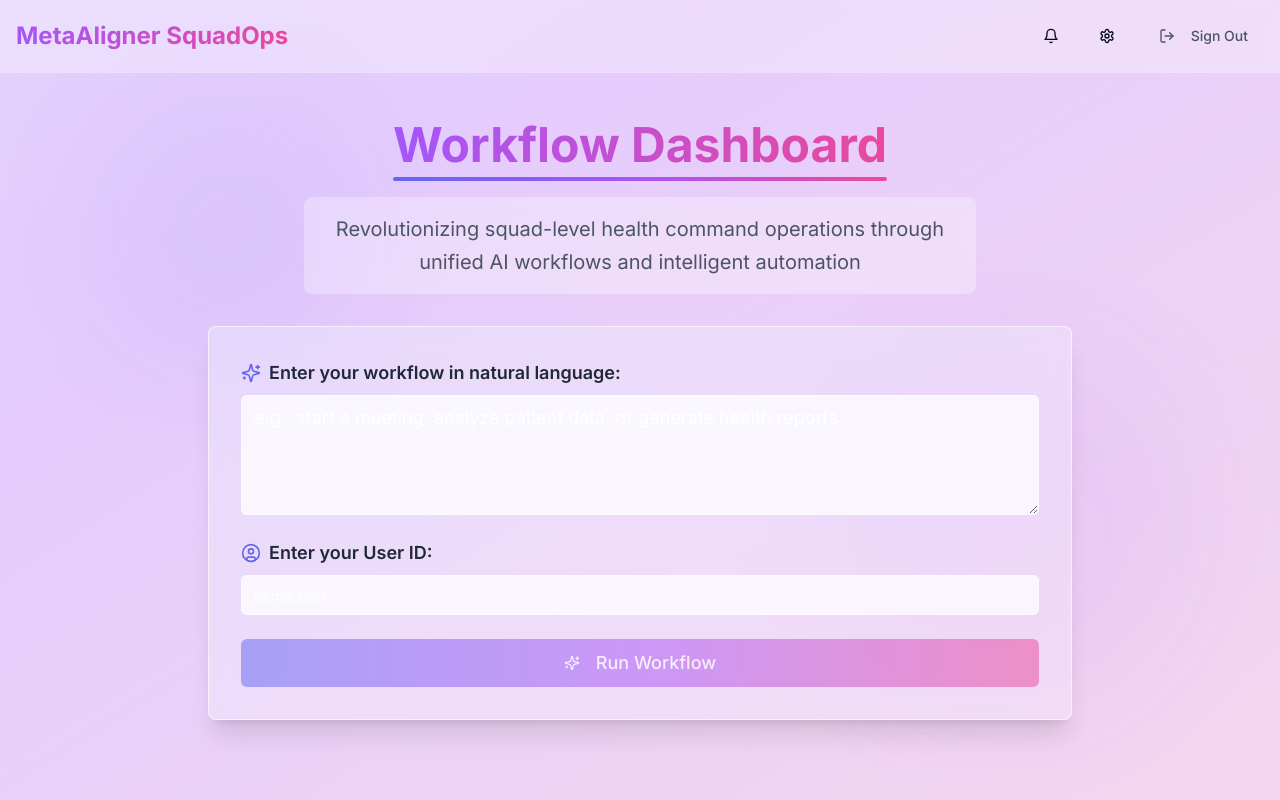
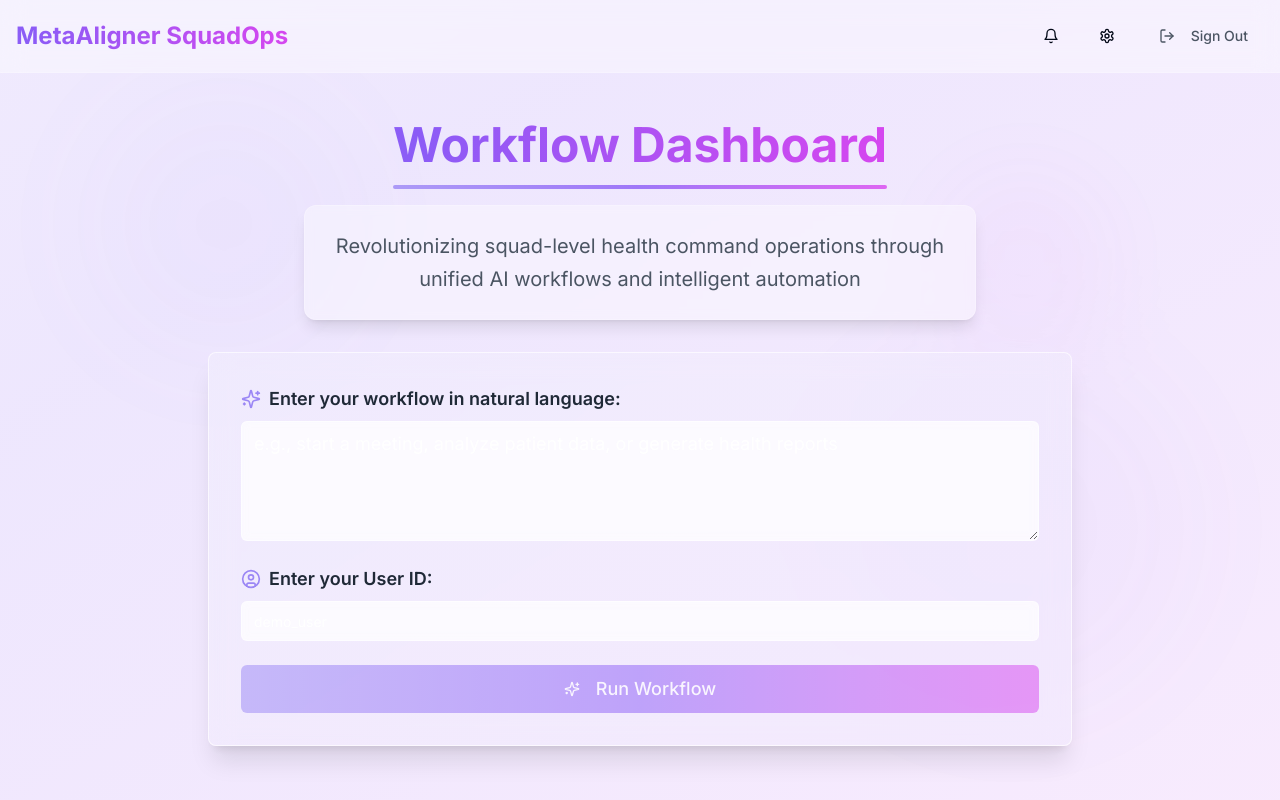
Before and after one commit to Dropio12/lovable-explainability-hub, a React (Vite) app: page / in a window 1280 px wide. Built offline with nearby package versions, Linux system fonts and the light colour scheme.

Commit message:
Refactor UI styling
Improve UI styling to balance professional modern design with a playful, hackathon-inspired aesthetic.

```diff
--- a/src/pages/Index.tsx
+++ b/src/pages/Index.tsx
@@ -52,17 +52,18 @@ const Index = () => {
 
   return (
     <div className="min-h-screen relative overflow-hidden">
-      {/* Animated background */}
-      <div className="absolute inset-0 bg-gradient-to-br from-primary/20 via-secondary/30 to-accent/20 animate-gradient" />
+      {/* Animated background with softer gradient */}
+      <div className="absolute inset-0 bg-gradient-to-br from-primary/10 via-secondary/15 to-accent/10 animate-gradient" />
 
-      {/* Decorative elements */}
-      <div className="absolute top-0 left-0 w-full h-full opacity-30">
-        <div className="absolute top-20 left-20 w-72 h-72 bg-primary/30 rounded-full blur-3xl animate-pulse" />
-        <div className="absolute bottom-20 right-20 w-96 h-96 bg-secondary/30 rounded-full blur-3xl animate-pulse" />
+      {/* Decorative elements with professional feel */}
+      <div className="absolute top-0 left-0 w-full h-full opacity-20">
+        <div className="absolute top-20 left-20 w-72 h-72 bg-primary/20 rounded-full blur-3xl animate-pulse" />
+        <div className="absolute bottom-20 right-20 w-96 h-96 bg-secondary/20 rounded-full blur-3xl animate-pulse" />
+        <div className="absolute top-40 right-40 w-48 h-48 bg-accent/20 rounded-full blur-2xl animate-pulse" />
       </div>
 
-      {/* Header/Navigation */}
-      <header className="relative border-b border-white/10 backdrop-blur-sm bg-white/30">
+      {/* Header with modern glass effect */}
+      <header className="relative border-b border-white/20 backdrop-blur-md bg-white/40">
         <div className="container max-w-7xl mx-auto px-4 py-4">
           <div className="flex items-center justify-between">
             <h2 className="text-2xl font-bold bg-clip-text text-transparent bg-gradient-to-r from-primary via-secondary to-accent animate-gradient-x">
@@ -74,7 +75,7 @@ const Index = () => {
               <Button
                 variant="ghost"
                 onClick={handleSignOut}
-                className="text-gray-600 hover:text-gray-900"
+                className="text-gray-600 hover:text-gray-900 transition-colors duration-200"
               >
                 <LogOut className="w-5 h-5 mr-2" />
                 Sign Out
@@ -88,12 +89,12 @@ const Index = () => {
         <div className="space-y-8 animate-fade-in">
           <div className="text-center space-y-4">
             <div className="inline-block">
-              <h1 className="text-5xl font-bold bg-clip-text text-transparent bg-gradient-to-r from-primary via-secondary to-accent animate-gradient-x">
+              <h1 className="text-5xl font-bold bg-clip-text text-transparent bg-gradient-to-r from-primary via-secondary to-accent animate-gradient-x pb-2">
                 Workflow Dashboard
               </h1>
-              <div className="h-1 w-full bg-gradient-to-r from-primary via-secondary to-accent mt-2 rounded-full" />
+              <div className="h-1 w-full bg-gradient-to-r from-primary via-secondary to-accent mt-2 rounded-full opacity-80" />
             </div>
-            <p className="text-xl text-gray-600 max-w-2xl mx-auto leading-relaxed backdrop-blur-sm bg-white/30 p-4 rounded-lg">
+            <p className="text-xl text-gray-600 max-w-2xl mx-auto leading-relaxed backdrop-blur-sm bg-white/40 p-6 rounded-xl border border-white/20 shadow-lg">
               Revolutionizing squad-level health command operations through unified AI workflows and intelligent automation
             </p>
           </div>
--- a/tailwind.config.ts
+++ b/tailwind.config.ts
@@ -26,19 +26,19 @@ export default {
         background: "hsl(var(--background))",
         foreground: "hsl(var(--foreground))",
         primary: {
-          DEFAULT: "#6366F1", // Indigo
+          DEFAULT: "#9b87f5", // Muted purple
           foreground: "#ffffff",
         },
         secondary: {
-          DEFAULT: "#A855F7", // Purple
+          DEFAULT: "#8B5CF6", // Vivid purple
           foreground: "#ffffff",
         },
         accent: {
-          DEFAULT: "#EC4899", // Pink
+          DEFAULT: "#D946EF", // Magenta pink
           foreground: "#ffffff",
         },
         muted: {
-          DEFAULT: "#9CA3AF",
+          DEFAULT: "#8E9196", // Professional gray
           foreground: "#ffffff",
         },
       },
```
